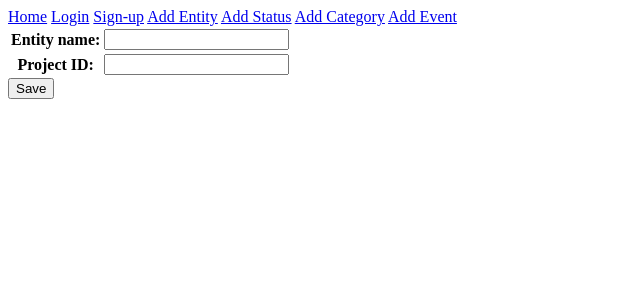
After one commit to Wonqu/ZTW, a Django app: page /prosaist/entity/ in a window 1280 px wide. The commit adds this page. Shown: the top 300 px of the page, without its empty margins (0-640 px from the left). Run offline with Django 3.2, Linux system fonts and the light colour scheme.

Commit message:
forms package, działa dodawanie Entity

```diff
--- a/Prosaist/templates/base.html
+++ b/Prosaist/templates/base.html
@@ -10,6 +10,10 @@
   <a href="{% url 'index' %}">Home</a>
   <a href="{% url 'login' %}">Login</a>
   <a href="{% url 'signup' %}">Sign-up</a>
+  <a href="{% url 'entity' %}">Add Entity</a>
+  <a href="{% url 'status' %}">Add Status</a>
+  <a href="{% url 'category' %}">Add Category</a>
+  <a href="{% url 'event' %}">Add Event</a>
 </div>
 {% block content %}{% endblock %}
 
--- /dev/null
+++ b/Prosaist/templates/inputform.html
@@ -0,0 +1,10 @@
+{% extends "base.html" %}
+{% block content %}
+    <form action="" method="post">
+        {% csrf_token %}
+        <table>
+            {{ form.as_table }}
+        </table>
+        <input type="submit" value="Save" />
+    </form>
+{% endblock %}
--- a/Prosaist/urls.py
+++ b/Prosaist/urls.py
@@ -1,11 +1,15 @@
 from django.conf.urls import url
 
-from Prosaist.views import index, login, logout, signup
+from Prosaist.views import index, login, logout, signup, entity
 
 urlpatterns = [
      url(r'^$', index, name='index')
     ,url(r'^login/$', login, name='login')
     ,url(r'^logout/$', logout, name='logout')
     ,url(r'^signup/$', signup, name='signup')
+    ,url(r'^entity/$', entity, name='entity')
+    ,url(r'^status/$', signup, name='status')
+    ,url(r'^category/$', signup, name='category')
+    ,url(r'^event/$', signup, name='event')
 
 ]
--- /dev/null
+++ b/Prosaist/view_scripts/entity.py
@@ -0,0 +1,19 @@
+from django.shortcuts import render
+from django.http import HttpResponseRedirect
+from Prosaist.view_scripts.forms.entity import EntityCreateForm
+from Prosaist.models import Entity, Project
+
+
+def view(request):
+    if request.method == 'POST':
+        form = EntityCreateForm(request.POST)
+        if(form.is_valid()):
+            project_id = request.POST.get('project','')
+            project = Project.objects.get(id=project_id)
+            name = request.POST.get('name','')
+            entity = Entity(en_project=project,name=name)
+            entity.save()
+            return HttpResponseRedirect('.')
+    else:
+        form = EntityCreateForm()
+    return render(request, "inputform.html", {'form' : form})
--- /dev/null
+++ b/Prosaist/view_scripts/forms/__init__.py
@@ -0,0 +1 @@
+from Prosaist.view_scripts.forms import login, signup, entity
--- /dev/null
+++ b/Prosaist/view_scripts/forms/entity.py
@@ -0,0 +1,9 @@
+from django import forms
+from Prosaist.models import Entity
+
+class EntityCreateForm(forms.Form):
+    name = forms.CharField(label='Entity name', max_length=255)
+    project = forms.IntegerField(label='Project ID')
+    class Meta:
+        model = Entity
+        fields = ("name", "project")
--- /dev/null
+++ b/Prosaist/view_scripts/forms/login.py
@@ -0,0 +1,5 @@
+from django import forms
+
+class LoginForm(forms.Form):
+    username = forms.CharField(label='Username', max_length = 40)
+    password = forms.CharField(widget=forms.PasswordInput())
--- a/Prosaist/views.py
+++ b/Prosaist/views.py
@@ -2,6 +2,7 @@ from Prosaist.view_scripts import index as view_index
 from Prosaist.view_scripts import login as view_login
 from Prosaist.view_scripts import logout as view_logout
 from Prosaist.view_scripts import signup as view_signup
+from Prosaist.view_scripts import entity as view_entity
 
 
 def index(request):
@@ -18,3 +19,6 @@ def logout(request):
 
 def signup(request):
     return view_signup.view(request)
+
+def entity(request):
+    return view_entity.view(request)
```
Also changed, not shown: Prosaist/view_scripts/forms/signup.py (added, +17 -0 lines), db.sqlite3.
